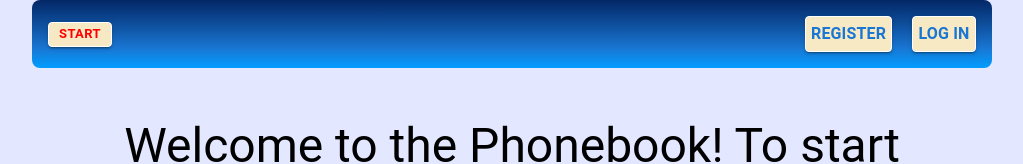
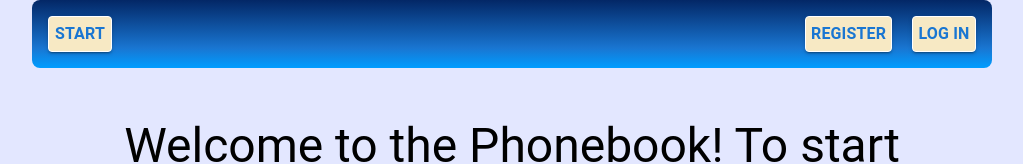
Before and after one commit to SofiyaKalynovska/goit-react-hw-08-phonebook, a React (Create React App) app: page /goit-react-hw-08-phonebook/ in a window 1280 px wide. Shown: the top 164 px of the page, without its empty margins (128-1151 px from the left). Built offline with nearby package versions, Linux system fonts and the light colour scheme.

Commit message:
Update Navigation styles

```diff
--- a/src/components/Navigation.jsx
+++ b/src/components/Navigation.jsx
@@ -1,7 +1,6 @@
-import { Button } from '../../node_modules/@mui/material/index';
 import { NavLink } from 'react-router-dom';
 import { useAuth } from '../hooks/useAuth';
-import { Box } from '@mui/material';
+import { Box, Button, Typography } from '@mui/material';
 
 export const Navigation = () => {
   const { isLoggedIn } = useAuth();
@@ -12,22 +11,24 @@ export const Navigation = () => {
           size="small"
           variant="contained"
           sx={{
-            maxHeight: '25px',
             fontWeight: 'bold',
             border: '1px solid white',
             backgroundColor: '#f7e9c4',
             borderRadius: 1,
             padding: '5px',
+            ':focus-within': { backgroundColor: '#cbba83' },
           }}
         >
-          <NavLink
-            to="/contacts"
-            style={{
-              textDecoration: 'none',
-              color: 'red',
+          <NavLink style={{ textDecoration: 'none' }} to="/contacts">
+            <Typography
+              sx={{
+                color: '#1976d2',
+                ':hover': { color: 'red' },
+                fontWeight: 'bold',
               }}
             >
               Contacts
+            </Typography>
           </NavLink>
         </Button>
       ) : (
@@ -35,22 +36,24 @@ export const Navigation = () => {
           size="small"
           variant="contained"
           sx={{
-            maxHeight: '25px',
             fontWeight: 'bold',
             border: '1px solid white',
             backgroundColor: '#f7e9c4',
             borderRadius: 1,
             padding: '5px',
+            ':focus-within': { backgroundColor: '#cbba83' },
           }}
         >
-          <NavLink
-            to="/"
-            style={{
-              textDecoration: 'none',
-              color: 'red',
+          <NavLink style={{ textDecoration: 'none' }} to="/">
+            <Typography
+              sx={{
+                color: '#1976d2',
+                ':hover': { color: 'red' },
+                fontWeight: 'bold',
               }}
             >
               Start
+            </Typography>
           </NavLink>
         </Button>
       )}
--- a/src/components/RegisterForm/RegisterForm.jsx
+++ b/src/components/RegisterForm/RegisterForm.jsx
@@ -55,7 +55,7 @@ export const RegisterForm = () => {
             Username
           </Typography>
           <TextField
-            fullWidth="true"
+            fullWidth
             label="Provide name"
             variant="outlined"
             type="text"
```
Lines whose indentation alone changed are shown as unchanged.
